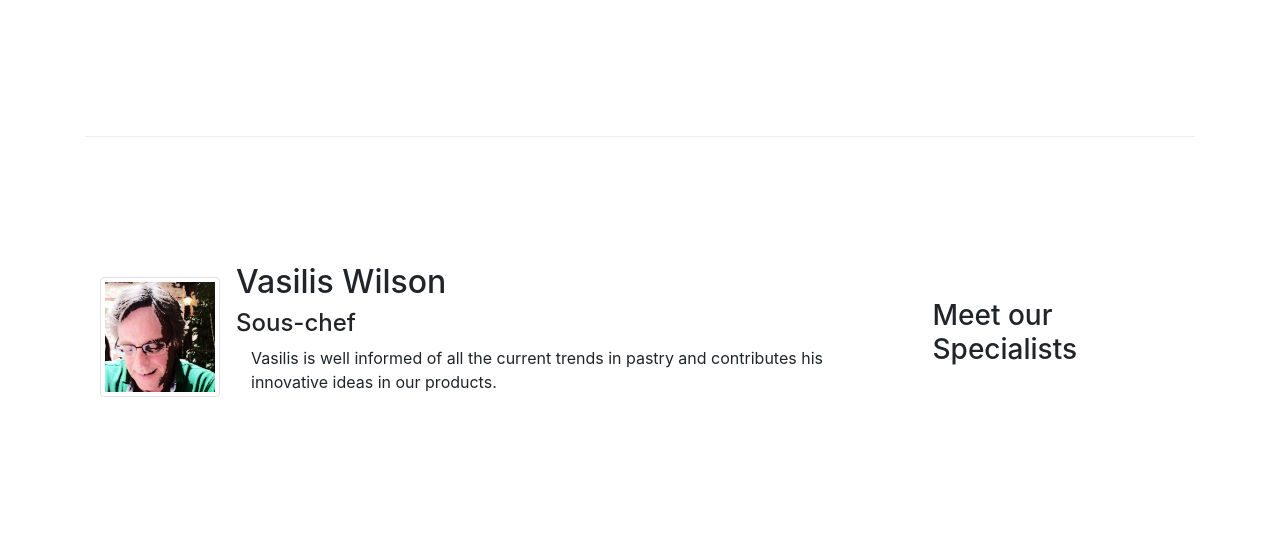
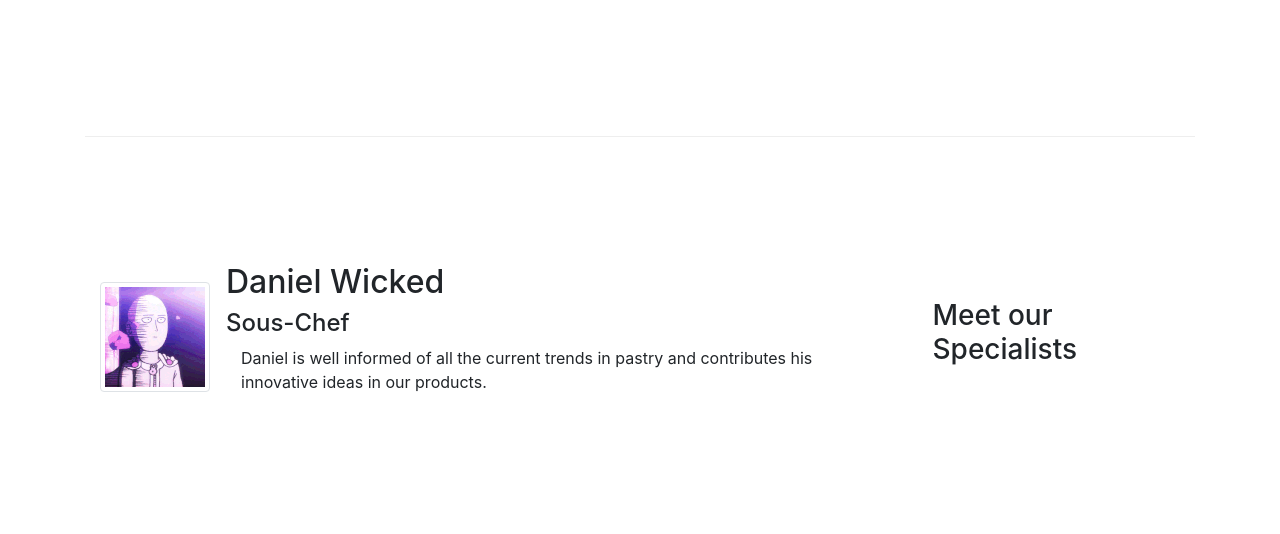
Before and after one commit to Daniel-w3/leChocolat, a website: page index.html in a window 1280 px wide. Shown: the part 1398-1932 px from the top of the page. Drawn offline with nearby package versions, Linux system fonts and the light colour scheme.

Commit message:
Daniel's Final Site

```diff
--- a/index.html
+++ b/index.html
@@ -212,11 +212,11 @@
                             </div>
                         </div>
                         <div class="carousel-item">
-                            <img src="images/cartoonVasilis.png" alt="Vasilis Wilson">
+                            <img src="images/Daniel.gif" alt="Daniel Wicked">
                             <div class="carousel-caption d-none d-sm-block">
-                                <h2>Vasilis Wilson
+                                <h2>Daniel Wicked
                                  </h2>
-                                <p class="col d-none d-sm-block">Vasilis is well informed of all the current
+                                <p class="col d-none d-sm-block">Daniel is well informed of all the current
                                     trends in pastry and contributes his innovative ideas in our products.
                                 </p>
                             </div>
@@ -295,12 +295,12 @@
             </div>
             <div class="col-sm col-md">
                 <div class="media">
-                    <img class="d-flex mr-3 img-thumbnail align-self-center" src="images/cartoonVasilis.png"
-                        alt="Vasilis Wilson">
+                    <img class="d-flex mr-3 img-thumbnail align-self-center" src="images/Daniel.gif"
+                        alt="Daniel Wicked">
                     <div class="media-body">
-                        <h2 class="mt-0">Vasilis Wilson</h2>
-                        <h4>Sous-chef</h4>
-                        <p class="col d-none d-md-block">Vasilis is well informed of all the current
+                        <h2 class="mt-0">Daniel Wicked</h2>
+                        <h4>Sous-Chef</h4>
+                        <p class="col d-none d-md-block">Daniel is well informed of all the current
                             trends in pastry and contributes his innovative ideas in our products.</p>
                     </div>
                 </div>
```
Also changed, not shown: aboutus.html (+2 -2 lines), images/Daniel.gif (added).
